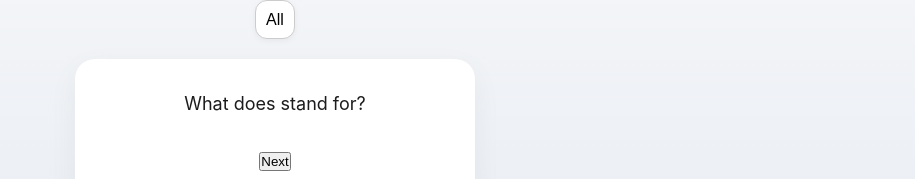
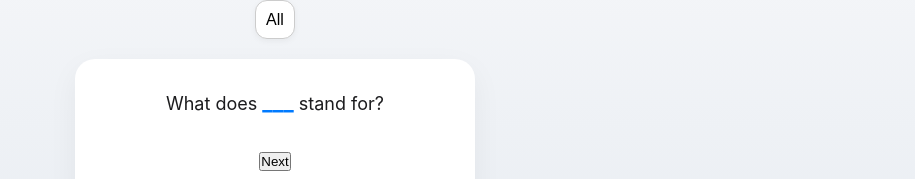
Before and after one commit to JKcreative19/securityplus-acronym-app, a plain HTML site: page index.html in a window 1280 px wide. Shown: the part 122-301 px from the top of the page, without its empty margins (365-1280 px from the left). Drawn offline with Linux system fonts and the light colour scheme.

Commit message:
Update index.html

```diff
--- a/index.html
+++ b/index.html
@@ -15,7 +15,7 @@
   </select>
 
   <div class="quiz">
-    <p id="question">What does <strong id="acronym"></strong> stand for?</p>
+    <p id="question">What does <strong id="acronym">___</strong> stand for?</p>
     <div id="choices"></div>
     <p id="feedback"></p>
     <button onclick="nextQuestion()">Next</button>
```
